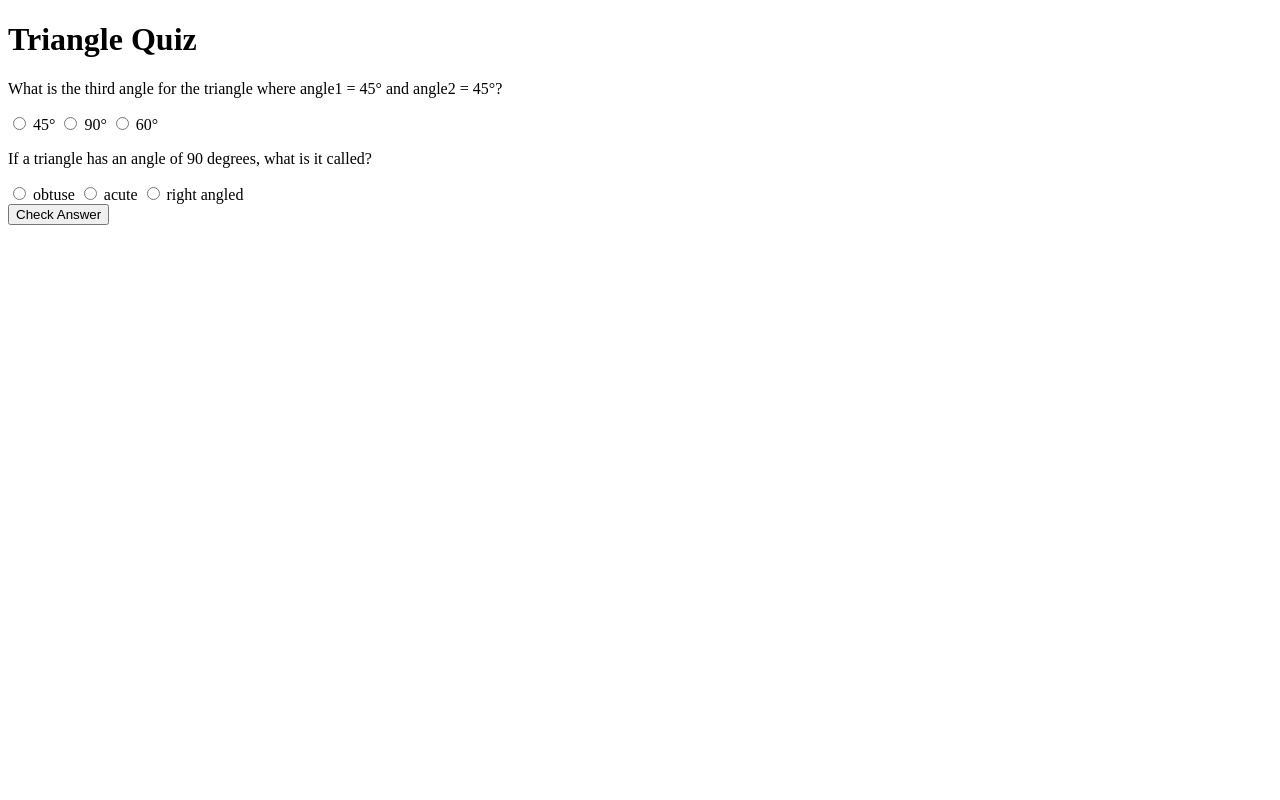
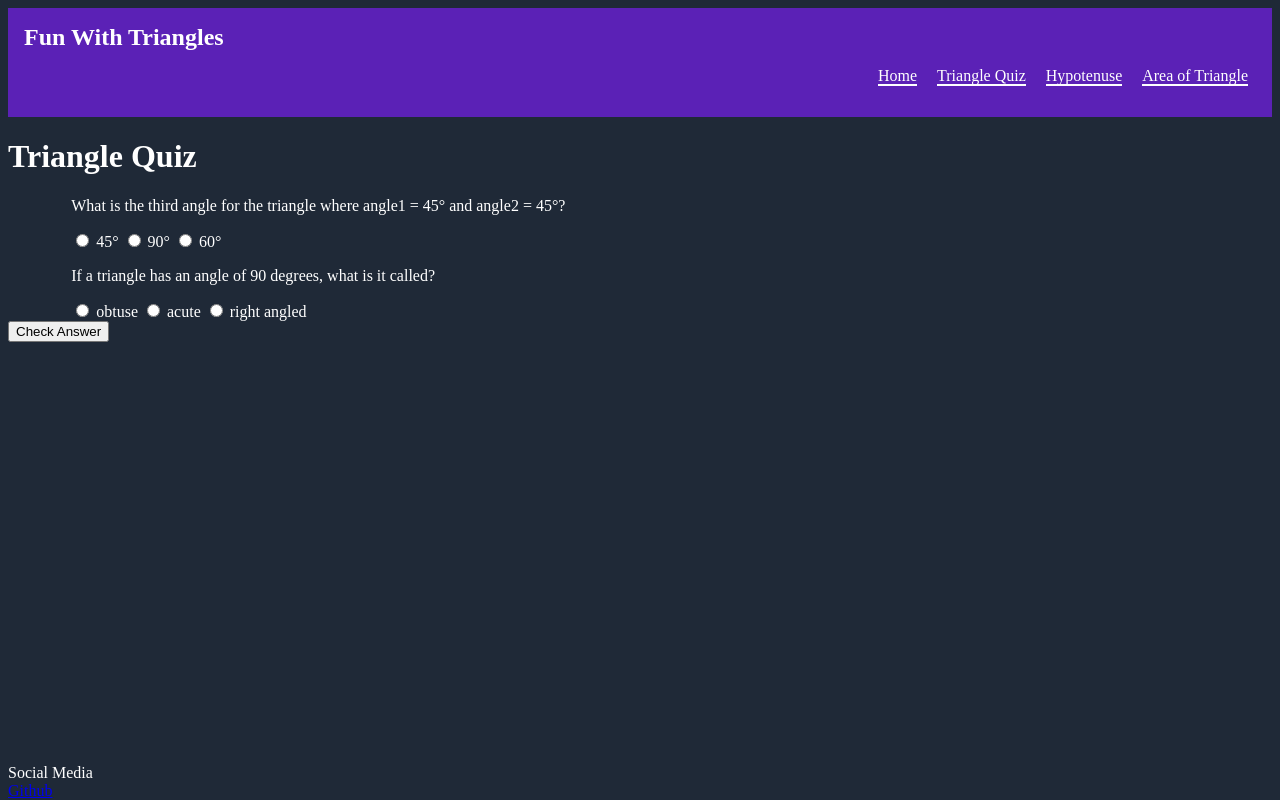
Before and after one commit to Itsmebharat00/Fun-with-Triangles, a plain HTML site: page trianglequiz/trianglequiz.html in a window 1280 px wide. Drawn offline with Linux system fonts and the light colour scheme.

Commit message:
style updated

```diff
--- /dev/null
+++ b/area/area.css
@@ -0,0 +1,78 @@
+:root {
+    --primary-color: #5b21b6;
+    --dary-grey: #1f2937;
+    --off-white: #F9F9F9;
+}
+*{
+    margin: 0px;
+    padding: 0px;
+
+}
+body{
+    background-color: var(--dary-grey);
+    color: white;
+}
+
+
+
+/* Navigation */
+
+.navigation {
+    background-color: var(--primary-color);
+    color: white;
+    padding: 1rem;
+    /* border-bottom-left-radius: 1rem; */
+}
+
+.navigation .nav-brand {
+    font-weight: bold;
+    font-size: 1.5rem;
+}
+
+.navigation .link {
+    color: white;
+}
+
+.nav-pills {
+    text-align: right;
+}
+
+.list-non-bullet {
+    list-style: none;
+}
+
+.list-item-inline {
+    display: inline;
+    padding: 0rem 0.5rem;
+}
+
+/* Footer */
+
+
+footer {
+    background-color: var(--primary-color);
+    padding: 2rem 1rem;
+    color: white;
+    text-align: center;
+    /* border-top-right-radius: 1rem; */
+    position:absolute;
+    bottom:0;
+    width: 100%;
+}
+
+footer .link{
+     color: white;
+}
+
+footer ul {
+    padding-inline-start: 0px;
+}
+
+.footer-heading {
+    font-weight: bold;
+    font-size: large;
+}
+
+.showcase{
+    padding: 2rem;
+}
--- /dev/null
+++ b/hypotenuse/hypotenuse.css
@@ -0,0 +1,78 @@
+:root {
+    --primary-color: #5b21b6;
+    --dary-grey: #1f2937;
+    --off-white: #F9F9F9;
+}
+*{
+    margin: 0px;
+    padding: 0px;
+
+}
+body{
+    background-color: var(--dary-grey);
+    color: white;
+}
+
+
+
+/* Navigation */
+
+.navigation {
+    background-color: var(--primary-color);
+    color: white;
+    padding: 1rem;
+    /* border-bottom-left-radius: 1rem; */
+}
+
+.navigation .nav-brand {
+    font-weight: bold;
+    font-size: 1.5rem;
+}
+
+.navigation .link {
+    color: white;
+}
+
+.nav-pills {
+    text-align: right;
+}
+
+.list-non-bullet {
+    list-style: none;
+}
+
+.list-item-inline {
+    display: inline;
+    padding: 0rem 0.5rem;
+}
+
+/* Footer */
+
+
+footer {
+    background-color: var(--primary-color);
+    padding: 2rem 1rem;
+    color: white;
+    text-align: center;
+    /* border-top-right-radius: 1rem; */
+    position:absolute;
+    bottom:0;
+    width: 100%;
+}
+
+footer .link{
+     color: white;
+}
+
+footer ul {
+    padding-inline-start: 0px;
+}
+
+.footer-heading {
+    font-weight: bold;
+    font-size: large;
+}
+
+.showcase{
+    padding: 2rem;
+}
--- /dev/null
+++ b/istriangle/isTriangle.css
@@ -0,0 +1,78 @@
+:root {
+    --primary-color: #5b21b6;
+    --dary-grey: #1f2937;
+    --off-white: #F9F9F9;
+}
+*{
+    margin: 0px;
+    padding: 0px;
+
+}
+body{
+    background-color: var(--dary-grey);
+    color: white;
+}
+
+
+
+/* Navigation */
+
+.navigation {
+    background-color: var(--primary-color);
+    color: white;
+    padding: 1rem;
+    /* border-bottom-left-radius: 1rem; */
+}
+
+.navigation .nav-brand {
+    font-weight: bold;
+    font-size: 1.5rem;
+}
+
+.navigation .link {
+    color: white;
+}
+
+.nav-pills {
+    text-align: right;
+}
+
+.list-non-bullet {
+    list-style: none;
+}
+
+.list-item-inline {
+    display: inline;
+    padding: 0rem 0.5rem;
+}
+
+/* Footer */
+
+
+footer {
+    background-color: var(--primary-color);
+    padding: 2rem 1rem;
+    color: white;
+    text-align: center;
+    /* border-top-right-radius: 1rem; */
+    position:absolute;
+    bottom:0;
+    width: 100%;
+}
+
+footer .link{
+     color: white;
+}
+
+footer ul {
+    padding-inline-start: 0px;
+}
+
+.footer-heading {
+    font-weight: bold;
+    font-size: large;
+}
+
+.showcase{
+    padding: 2rem;
+}
--- /dev/null
+++ b/trianglequiz/trianglequiz.css
@@ -0,0 +1,102 @@
+:root {
+    --primary-color: #5b21b6;
+    --dary-grey: #1f2937;
+    --off-white: #F9F9F9;
+}
+*{
+
+
+}
+
+
+body{
+    background-color: var(--dary-grey);
+    color: white;
+}
+
+.quiz-form{
+    width: 90%;
+	margin: auto;
+}
+
+.question-container{
+
+}
+
+/* Navigation */
+
+.navigation {
+    background-color: var(--primary-color);
+    color: white;
+    padding: 1rem;
+
+
+    /* border-bottom-left-radius: 1rem; */
+}
+
+.navigation .container {
+    margin: 0px;
+    padding: 0px;
+    width: 100%;
+}
+
+.navigation .nav-brand {
+    font-weight: bold;
+    font-size: 1.5rem;
+}
+
+.navigation .link {
+    color: white;
+    border-bottom: 2px solid;
+    text-decoration: none;
+    margin-bottom: 2px;
+}
+
+.nav-pills {
+    text-align: right;
+}
+
+.list-non-bullet {
+    list-style: none;
+}
+
+.list-item-inline {
+    display: inline;
+    padding: 0rem 0.5rem;
+}
+
+/* Footer */
+
+
+/* footer {
+    background-color: var(--primary-color);
+    padding: 1rem;
+    color: white;
+    text-align: center;
+    position:absolute;
+    bottom:0;
+    width: 100%;
+}
+
+footer .link{
+     color: white;
+}
+
+footer ul {
+    padding-inline-start: 0px;
+}
+
+.footer-heading {
+    font-weight: bold;
+    font-size: large;
+} */
+
+footer{
+    position: absolute;
+    bottom: 0;
+}
+
+
+footer li {
+    list-style: none;
+}
--- a/Trianglequiz.html
+++ b/trianglequiz/trianglequiz.html
@@ -8,6 +8,33 @@
     <link rel="stylesheet" href="Trianglequiz.css">
 </head>
 <body>
+
+    <nav class="navigation container">
+        <div class="nav-brand">Fun With Triangles</div>
+        <ul class="list-non-bullet nav-pills">
+
+            <li class="list-item-inline">
+                <a class="link link-active" href="/istriangle/isTriangle.html">Home</a>
+            </li>
+
+            <li class="list-item-inline">
+                <a class="link" href="/trianglequiz\trianglequiz.html">Triangle Quiz</a>
+            </li>
+
+            <li class="list-item-inline">
+                <a class="link" href="/hypotenuse/hypotenuse.html">Hypotenuse</a>
+            </li>
+
+            <li class="list-item-inline">
+                <a class="link" href="/area/area.html">Area of Triangle</a>
+            </li>
+
+        </ul>
+    </nav>
+
+
+
+
     <h1>Triangle Quiz</h1>
     <form class="quiz-form">
         <div class="question-container">
@@ -40,6 +67,30 @@
      <button id="submit-answer-btn">Check Answer</button>
 
      <div id="output-box"></div>
+<!--
+     <footer class="footer">
+        <div class="footer-heading">
+            Social Media </div>
+        <ul class="social-links list-non-bullet">
+
+            <li class="list-item-inline"> <a class="link" href="https://github.com/bharats9768">Github</a>
+            </li>
+
+            <li class="list-item-inline"><a class="link" href="https://twitter.com/bharat50576866">Twitter</a>
+            </li>
+
+            <li class="list-item-inline"><a class="link" href="https://www.linkedin.com/in/bharat-singh-1881b9182">Linkedin</a>
+            </li>
+        </ul>
+    </footer> -->
+
+    <footer>
+        <div class="footer-heading">Social Media</div>
+        <li><a class="link" href="https://github.com/bharats9768">Github</a></li>
+        <li></li>
+
+    </footer>
+
 
     <script src="Trianglequiz.js"></script>
 </body>
```
Also changed, not shown: Aot.html (deleted, +0 -47 lines), IsTriangle.html (deleted, +0 -30 lines), area/area.html (added, +71 -0 lines), hypotenuse.html (deleted, +0 -31 lines), hypotenuse/hypotenuse.html (added, +69 -0 lines), istriangle/isTriangle.html (added, +74 -0 lines), Aot.css (deleted), IsTriangle.css (deleted), Trianglequiz.css (deleted), area/area.js (renamed from Aot.js), hypotenuse.css (deleted), hypotenuse/hypotenuse.js (renamed from hypotenuse.js), istriangle/isTriangle.js (renamed from IsTriangle.js), trianglequiz/trianglequiz.js (renamed from Trianglequiz.js).
